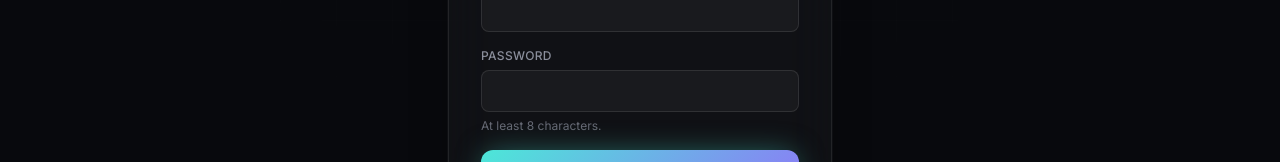
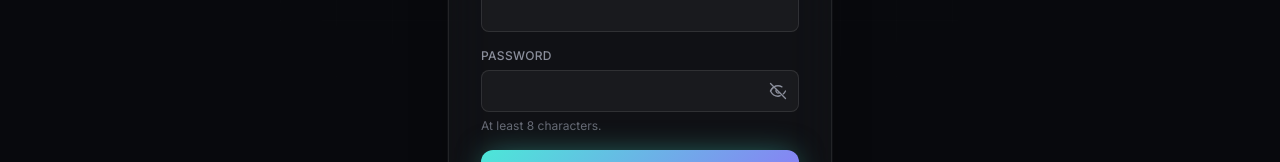
Before and after one commit to cacheide/Note-1, a React (Vite) app in the folder frontend/: page / in a window 1280 px wide. Shown: the part 372-534 px from the top of the page. Built offline with nearby package versions, Linux system fonts and the light colour scheme; no server answers.

Commit message:
Implement password visibility toggle in Auth component
Added show/hide password functionality to input.

```diff
--- a/frontend/src/components/Auth.jsx
+++ b/frontend/src/components/Auth.jsx
@@ -5,9 +5,10 @@ const EMAIL_RE = /^[^\s@]+@[^\s@]+\.[^\s@]+$/
 
 export default function Auth() {
   const { signIn, signUp } = useAuth()
-  const [mode, setMode] = useState('signin')
+  const [mode, setMode] = useState('signin') // 'signin' | 'signup'
   const [email, setEmail] = useState('')
   const [password, setPassword] = useState('')
+  const [showPassword, setShowPassword] = useState(false)
   const [error, setError] = useState('')
   const [info, setInfo] = useState('')
   const [submitting, setSubmitting] = useState(false)
@@ -78,16 +79,38 @@ export default function Auth() {
             <label htmlFor="password" className="block text-xs font-medium text-mist mb-1.5 tracking-wide uppercase">
               Password
             </label>
+            <div className="relative">
               <input
                 id="password"
-              type="password"
+                type={showPassword ? 'text' : 'password'}
                 autoComplete={mode === 'signin' ? 'current-password' : 'new-password'}
                 value={password}
                 onChange={(e) => setPassword(e.target.value)}
-              className="input-dark w-full px-3.5 py-2.5 text-sm focus:outline-none"
+                className="input-dark w-full px-3.5 py-2.5 pr-11 text-sm focus:outline-none"
                 minLength={8}
                 required
               />
+              <button
+                type="button"
+                onClick={() => setShowPassword((v) => !v)}
+                className="btn-ghost absolute right-0 top-0 h-full px-3 flex items-center text-mist hover:text-fog"
+                aria-label={showPassword ? 'Hide password' : 'Show password'}
+                tabIndex={-1}
+              >
+                {showPassword ? (
+                  <svg width="18" height="18" viewBox="0 0 24 24" fill="none" stroke="currentColor" strokeWidth="1.8" strokeLinecap="round" strokeLinejoin="round">
+                    <path d="M2 12s3.5-7 10-7 10 7 10 7-3.5 7-10 7-10-7-10-7Z" />
+                    <circle cx="12" cy="12" r="3" />
+                  </svg>
+                ) : (
+                  <svg width="18" height="18" viewBox="0 0 24 24" fill="none" stroke="currentColor" strokeWidth="1.8" strokeLinecap="round" strokeLinejoin="round">
+                    <path d="M2 12s3.5-7 10-7c2.02 0 3.76.63 5.2 1.5M22 12s-1.06 2.13-3.06 3.86M9.9 9.9a3 3 0 0 0 4.2 4.2" />
+                    <path d="M6.6 6.6C4.5 8 3 10 2 12M15 18.2a10.9 10.9 0 0 1-3 .8c-6.5 0-10-7-10-7" />
+                    <line x1="2" y1="2" x2="22" y2="22" />
+                  </svg>
+                )}
+              </button>
+            </div>
             <p className="text-xs text-mist/70 mt-1.5">At least 8 characters.</p>
           </div>
 
```
Lines whose indentation alone changed are shown as unchanged.
